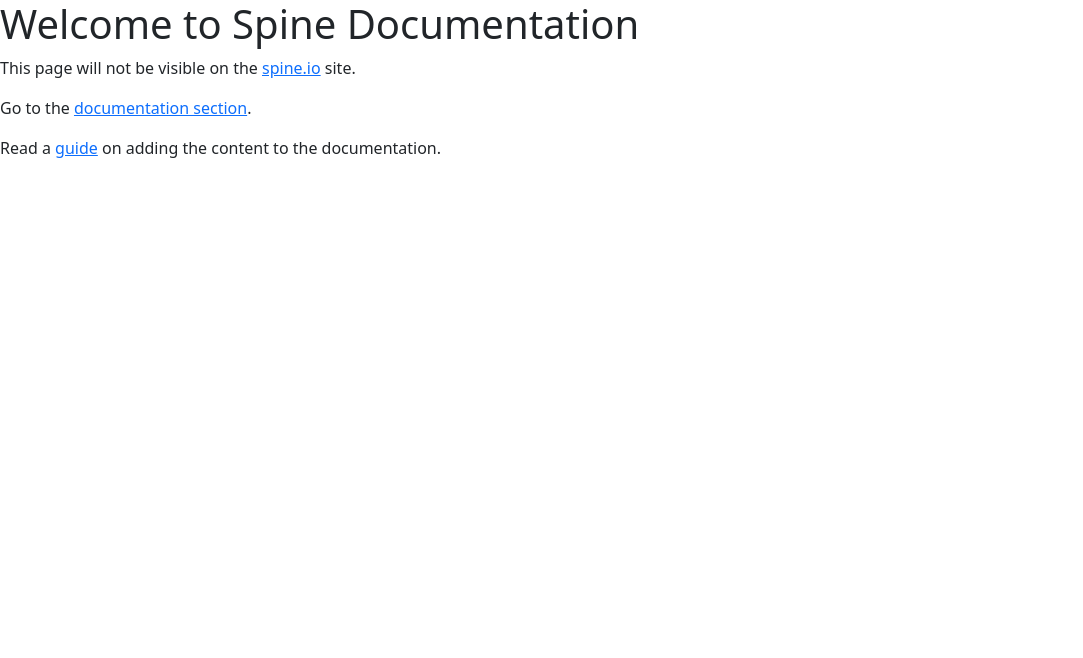
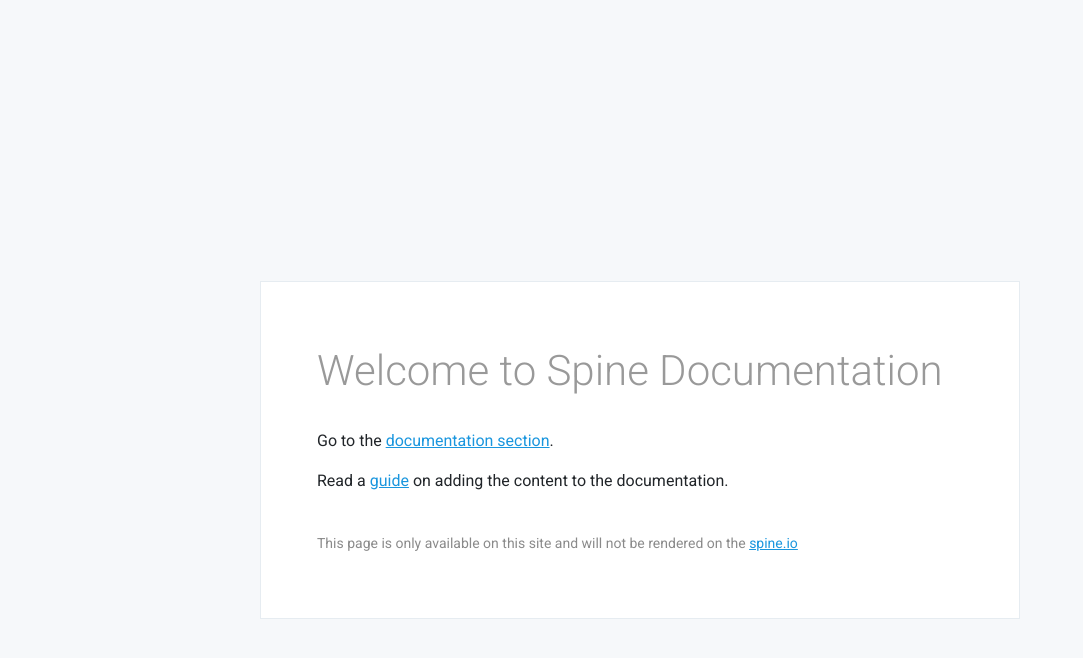
Before and after one commit to SpineEventEngine/documentation, a Jekyll site: the page built from index.html, in a window 1280 px wide. Shown: the top 658 px of the page, without its empty margins (0-1083 px from the left). Built offline with Jekyll 4.4.1, drawn with Linux system fonts in a browser that asks for light colours; nearby versions of some CDN libraries.

Commit message:
Add `Welcome` page
The page will be loaded as the `index` instead of the empty `404` page.

```diff
--- a/_layouts/base.html
+++ b/_layouts/base.html
@@ -27,9 +27,7 @@
     <link rel="stylesheet" href="{{ site.baseurl }}/_css/code-dark-theme.css">
 </head>
 <body class="{{ page.bodyclass }}">
-    <div class="wrapper">
-        {{ content }}
-    </div>
+    {{ content }}
 
     <!-- Bootstrap -->
     <script src="https://cdn.jsdelivr.net/npm/@popperjs/core@2.10.2/dist/umd/popper.min.js"
--- a/_sass/docs-common.scss
+++ b/_sass/docs-common.scss
@@ -9,3 +9,5 @@ to add the same to the styles in the main spine.io site. */
 @import "common/layout";
 @import "common/code-highlight";
 @import "common/feature-cards";
+
+@import "pages/welcome";
--- /dev/null
+++ b/_sass/pages/_welcome.scss
@@ -0,0 +1,41 @@
+@import "../base/config";
+@import "../base/colors";
+
+.welcome {
+  background-color: $body-light-gray-color;
+  font-family: $main-font;
+
+  .container {
+    background-color: white;
+    border: 1px solid #e6ecf1;
+    max-width: 760px;
+    padding: 48px 56px;
+
+    @media (max-width: $phone-medium) {
+      padding: 24px;
+    }
+
+    h1 {
+      font-size: $font-size--xxxl;
+      font-weight: 300;
+      color: rgba(0, 0, 0, .4);
+      line-height: 1.2;
+      margin-bottom: 32px;
+      padding-top: 16px;
+
+      @media (max-width: $phone-medium) {
+        font-size: $font-size--xl;
+      }
+    }
+
+    a {
+      color: $main-brand-color;
+    }
+
+    .subtle {
+      color: rgba(0, 0, 0, .46);
+      margin-top: 40px;
+      font-size: 14px;
+    }
+  }
+}
--- a/index.html
+++ b/index.html
@@ -1,14 +1,16 @@
 ---
 title: Documentation
 layout: base
-bodyclass: docs-promo
+bodyclass: welcome
 ---
 
-<div>
-    <h1>Welcome to Spine Documentation</h1>
-    <p>This page will not be visible on the
-        <a href="https://spine.io/" target="_blank">spine.io</a> site.</p>
-    <p>Go to the <a href="{{ site.baseurl }}/docs">documentation section</a>.</p>
-    <p>Read a <a href="https://github.com/SpineEventEngine/SpineEventEngine.github.io/blob/master/AUTHORING.md"
-                 target="_blank">guide</a> on adding the content to the documentation.</p>
+<div class="d-flex flex-column min-vh-100 justify-content-center align-items-center">
+    <div class="container">
+        <h1>Welcome to Spine Documentation</h1>
+        <p>Go to the <a href="{{ site.baseurl }}/docs">documentation section</a>.</p>
+        <p>Read a <a href="https://github.com/SpineEventEngine/SpineEventEngine.github.io/blob/master/AUTHORING.md"
+                     target="_blank">guide</a> on adding the content to the documentation.</p>
+        <p class="subtle">This page is only available on this site and will not be rendered on the
+            <a href="https://spine.io/" target="_blank">spine.io</a></p>
+    </div>
 </div>
```
